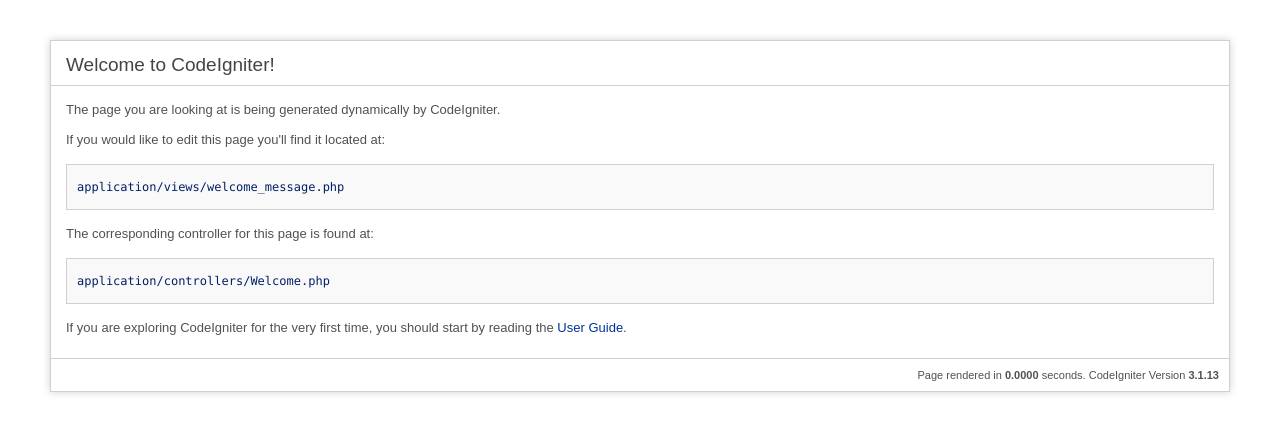
After one commit to ovpolykova/ppbd, a CodeIgniter app: the page made by application/views/welcome_message.php in a window 1280 px wide. The commit adds this page. Shown: the top 434 px of the page. Run offline with CodeIgniter, Linux system fonts and the light colour scheme.

```diff
--- a/application/config/autoload.php
+++ b/application/config/autoload.php
@@ -58,7 +58,7 @@ $autoload['packages'] = array();
 |
 |	$autoload['libraries'] = array('user_agent' => 'ua');
 */
-$autoload['libraries'] = array('database','session');
+$autoload['libraries'] = array('database','session','form_validation');
 
 /*
 | -------------------------------------------------------------------
--- a/application/views/pages/register.php
+++ b/application/views/pages/register.php
@@ -6,7 +6,7 @@
                     <div class="text-center">
                         <h3 class="text-primary">РЕГИСТРАЦИЯ</h3>
                     </div>
-                    <form action="<?=base_url('register/reg_action')?>" method="post">
+                    <form action="<?=base_url('Register/reg_action')?>" method="post">
                         <div class="p-4">
 
                             <div class="input-group mb-3">
--- /dev/null
+++ b/application/views/welcome_message.php
@@ -0,0 +1,100 @@
+<?php
+defined('BASEPATH') OR exit('No direct script access allowed');
+?><!DOCTYPE html>
+<html lang="en">
+<head>
+	<meta charset="utf-8">
+	<title>Welcome to CodeIgniter</title>
+
+	<style type="text/css">
+
+	::selection { background-color: #E13300; color: white; }
+	::-moz-selection { background-color: #E13300; color: white; }
+
+	body {
+		background-color: #fff;
+		margin: 40px;
+		font: 13px/20px normal Helvetica, Arial, sans-serif;
+		color: #4F5155;
+	}
+
+	a {
+		color: #003399;
+		background-color: transparent;
+		font-weight: normal;
+		text-decoration: none;
+	}
+
+	a:hover {
+		color: #97310e;
+	}
+
+	h1 {
+		color: #444;
+		background-color: transparent;
+		border-bottom: 1px solid #D0D0D0;
+		font-size: 19px;
+		font-weight: normal;
+		margin: 0 0 14px 0;
+		padding: 14px 15px 10px 15px;
+	}
+
+	code {
+		font-family: Consolas, Monaco, Courier New, Courier, monospace;
+		font-size: 12px;
+		background-color: #f9f9f9;
+		border: 1px solid #D0D0D0;
+		color: #002166;
+		display: block;
+		margin: 14px 0 14px 0;
+		padding: 12px 10px 12px 10px;
+	}
+
+	#body {
+		margin: 0 15px 0 15px;
+		min-height: 96px;
+	}
+
+	p {
+		margin: 0 0 10px;
+		padding:0;
+	}
+
+	p.footer {
+		text-align: right;
+		font-size: 11px;
+		border-top: 1px solid #D0D0D0;
+		line-height: 32px;
+		padding: 0 10px 0 10px;
+		margin: 20px 0 0 0;
+	}
+
+	#container {
+		margin: 10px;
+		border: 1px solid #D0D0D0;
+		box-shadow: 0 0 8px #D0D0D0;
+	}
+	</style>
+</head>
+<body>
+
+<div id="container">
+	<h1>Welcome to CodeIgniter!</h1>
+
+	<div id="body">
+		<p>The page you are looking at is being generated dynamically by CodeIgniter.</p>
+
+		<p>If you would like to edit this page you'll find it located at:</p>
+		<code>application/views/welcome_message.php</code>
+
+		<p>The corresponding controller for this page is found at:</p>
+		<code>application/controllers/Welcome.php</code>
+
+		<p>If you are exploring CodeIgniter for the very first time, you should start by reading the <a href="userguide3/">User Guide</a>.</p>
+	</div>
+
+	<p class="footer">Page rendered in <strong>{elapsed_time}</strong> seconds. <?php echo  (ENVIRONMENT === 'development') ?  'CodeIgniter Version <strong>' . CI_VERSION . '</strong>' : '' ?></p>
+</div>
+
+</body>
+</html>
```
Also changed, not shown: application/controllers/Admin.php (deleted, +0 -13 lines), application/controllers/Login.php (added, +52 -0 lines), application/controllers/Main.php (deleted, +0 -28 lines), application/controllers/Register.php (+10 -14 lines), application/models/User.php (+22 -6 lines), application/views/pages/login.php (added, +29 -0 lines).
